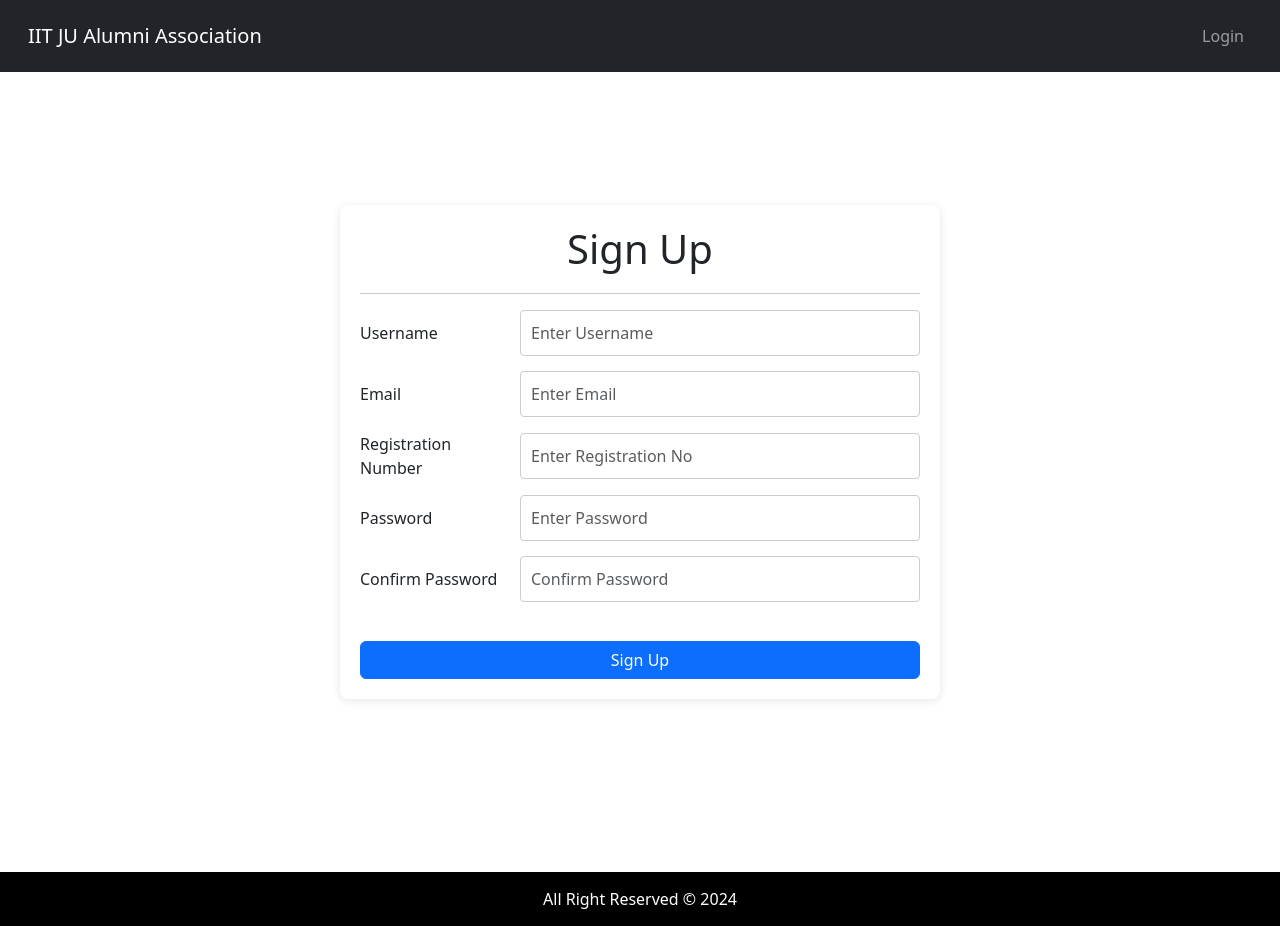
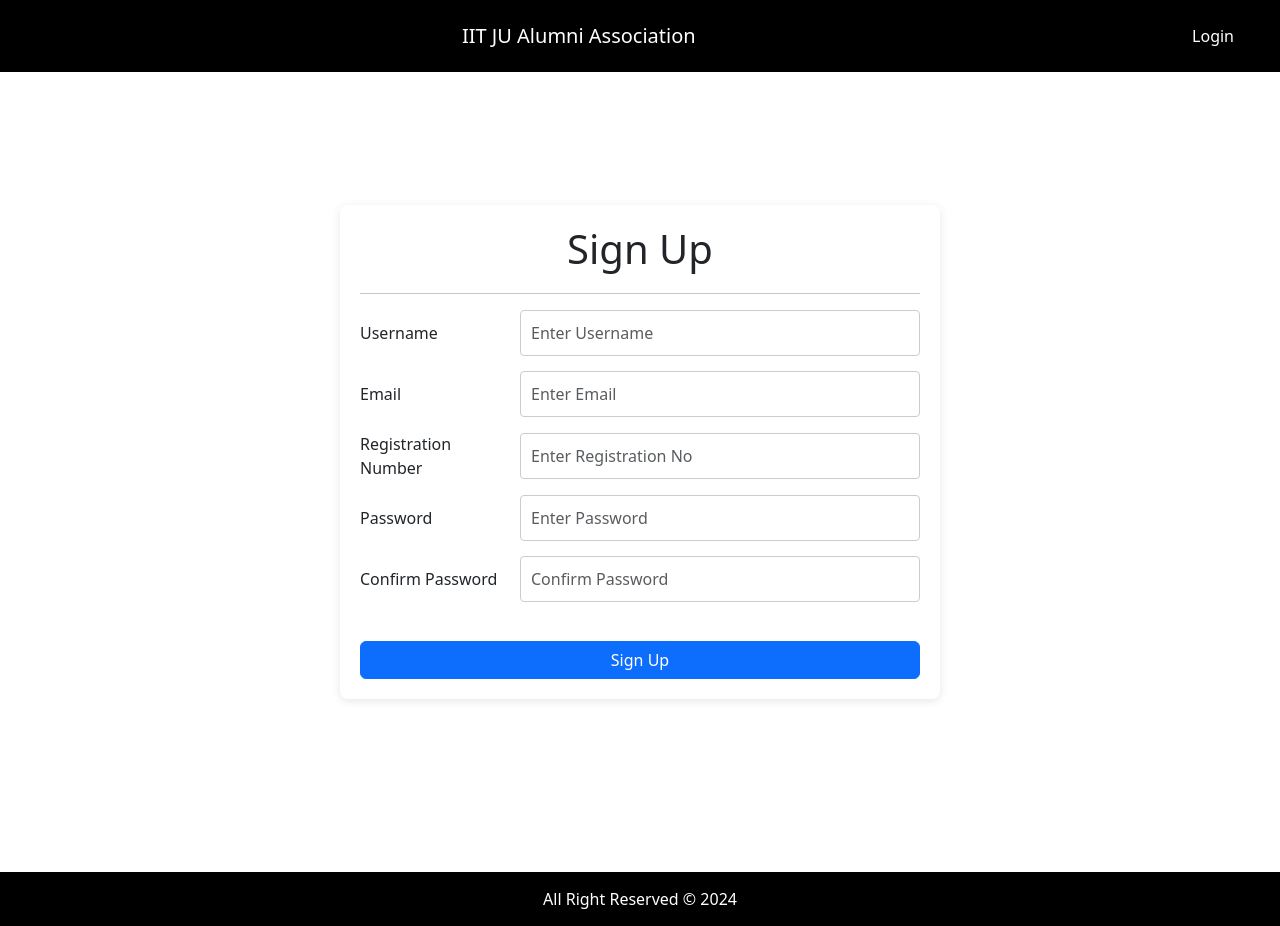
Before and after one commit to mesahal/ijaa-frontend, a React (Create React App) app: page /register in a window 1280 px wide. Built offline with nearby package versions, Linux system fonts and the light colour scheme.

Commit message:
header style fixed

```diff
--- a/src/App.js
+++ b/src/App.js
@@ -1,29 +1,46 @@
-import React from "react";
+import React, { useState, useEffect } from "react";
 import { BrowserRouter, Routes, Route } from "react-router-dom";
 import HeaderComponent from "./components/HeaderComponent";
 import FooterComponent from "./components/FooterComponent";
 import ListUserComponent from "./pages/ListUserComponent";
 import Register from "./pages/RegisterComponent";
 import Login from "./pages/LoginComponent";
-import Sidebar from "./components/Sidebar"; // Import Sidebar component
-import ProtectedRoute from "./components/ProtectedRoute"; // Import ProtectedRoute
-import LogoutComponent from "./pages/LogoutComponent"; // Import logout component
-import Profile from "./pages/Profile";
+import ProtectedRoute from "./components/ProtectedRoute";
+import LogoutComponent from "./pages/LogoutComponent";
+import Sidebar from "./components/Sidebar"; // Import your Sidebar
 
 function App() {
-  const token = localStorage.getItem("token"); // Check if token exists
-  console.log(token);
+  const [token, setToken] = useState(localStorage.getItem("token"));
+
+  // Listen to token changes in localStorage (for example, when login/logout happens)
+  useEffect(() => {
+    const storedToken = localStorage.getItem("token");
+    setToken(storedToken);
+  }, [token]); // Trigger this effect when the token state changes
+
+  const handleLogin = (newToken) => {
+    localStorage.setItem("token", newToken);
+    setToken(newToken); // Update the state when the user logs in
+  };
+
+  const handleLogout = () => {
+    localStorage.removeItem("token");
+    setToken(null); // Update the state when the user logs out
+  };
+
   return (
     <BrowserRouter>
       <HeaderComponent />
       <div className="app-layout">
-        {/* Render the sidebar only if user is logged in */}
-        {token && <Sidebar />}
+        {token && <Sidebar />}{" "}
+        {/* Show Sidebar only when the user is logged in */}
         <div className="container">
           <Routes>
             <Route path="/register" element={<Register />} />
-            <Route path="/" element={<Login />} />
-            {/* Protect the users route */}
+            <Route
+              path="/"
+              element={<Login onLogin={handleLogin} />} // Pass the login handler
+            />
             <Route
               path="/users"
               element={
@@ -32,7 +49,11 @@ function App() {
                 </ProtectedRoute>
               }
             />
-            <Route path="/logout" element={<LogoutComponent />} />
+            <Route
+              path="/logout"
+              element={<LogoutComponent onLogout={handleLogout} />}
+            />{" "}
+            {/* Pass the logout handler */}
           </Routes>
         </div>
       </div>
--- a/src/components/HeaderComponent.js
+++ b/src/components/HeaderComponent.js
@@ -1,5 +1,6 @@
 import React from "react";
 import { Link, useLocation } from "react-router-dom";
+import "../styles/Header.css";
 
 const HeaderComponent = () => {
   const location = useLocation();
@@ -8,7 +9,7 @@ const HeaderComponent = () => {
   return (
     <div>
       <header>
-        <nav className="navbar navbar-expand-md navbar-dark bg-dark p-3">
+        <nav className="navbar navbar-expand-md navbar p-3 header-container">
           <div className="container-fluid">
             <a className="navbar-brand" href="#">
               IIT JU Alumni Association
--- a/src/pages/LoginComponent.js
+++ b/src/pages/LoginComponent.js
@@ -3,7 +3,7 @@ import { useNavigate } from "react-router-dom";
 import axios from "axios";
 import "../styles/Login.css"; // Import custom styles
 
-function Login() {
+function Login({ onLogin }) {
   const [username, setUsername] = useState("");
   const [password, setPassword] = useState("");
   const [errorMessage, setErrorMessage] = useState(""); // State for error message
@@ -29,6 +29,7 @@ function Login() {
           if (res.data.data != null) {
             const token = res.data.data.token;
             localStorage.setItem("token", token);
+            onLogin(token); // Update token state in parent (App.js)
             navigate("/users");
           } else {
             setErrorMessage(res.data.message);
--- a/src/pages/LogoutComponent.js
+++ b/src/pages/LogoutComponent.js
@@ -1,16 +1,19 @@
 import React, { useEffect } from "react";
 import { useNavigate } from "react-router-dom";
 
-const LogoutComponent = () => {
+const LogoutComponent = ({ onLogout }) => {
   const navigate = useNavigate();
 
   useEffect(() => {
     // Clear JWT token from localStorage
     localStorage.removeItem("token");
 
+    // Call the onLogout function to update the state in App.js
+    onLogout();
+
     // Redirect to login page
     navigate("/");
-  }, [navigate]);
+  }, [navigate, onLogout]);
 
   return (
     <div>
--- /dev/null
+++ b/src/styles/Header.css
@@ -0,0 +1,42 @@
+/* Header.css */
+.header-container {
+  background-color: black !important; /* Ensure background color is applied */
+}
+
+.navbar {
+  display: flex;
+  justify-content: space-between; /* Ensure spacing between elements */
+}
+
+.navbar-brand {
+  font-size: 1.5rem;
+  color: white !important; /* Ensure text color is white */
+  text-align: center;
+  width: 90%; /* Center the title */
+}
+
+.navbar-nav {
+  display: flex; /* Use flexbox for navbar items */
+  margin-left: auto; /* Push nav items to the right */
+}
+
+.nav-item {
+  display: inline; /* Ensure nav items are inline */
+}
+
+.nav-link {
+  color: white !important; /* Ensure link text color is white */
+  margin-right: 10px;
+}
+
+.nav-link:hover {
+  color: #cccccc !important; /* Optional hover effect */
+}
+
+.collapse {
+  flex-grow: 0;
+}
+
+.navbar-brand:hover {
+  color: #f8f9fa !important; /* Optional hover effect for brand */
+}
--- a/src/styles/index.css
+++ b/src/styles/index.css
@@ -4,9 +4,10 @@
   color: white;
   padding: 15px;
   text-align: center;
-  position: fixed;
-  bottom: 0;
   width: 100%;
+  margin-top: auto;
+  position: sticky; /* Stick the footer to the bottom of the viewport */
+  bottom: 0; /* Keep it at the bottom */
 }
 
 /* Ensure that content and sidebar don't overlap */
@@ -21,15 +22,17 @@
   flex-grow: 1; /* Allows the main content area to grow and take remaining space */
 }
 
-/* Sidebar Styling */
 .sidebar {
   width: 250px;
   background-color: #333;
   color: white;
   padding: 15px;
-  position: relative;
+  position: fixed; /* Keep sidebar fixed on the screen */
+  top: 0; /* Align it to the top of the viewport */
+  left: 0; /* Align it to the left side of the viewport */
+  height: 100vh; /* Make the sidebar take the full viewport height */
   transition: width 0.3s;
-  height: 100vh;
+  overflow-y: auto; /* Allow scrolling within the sidebar if it overflows */
 }
 
 .sidebar a {
@@ -62,8 +65,9 @@
 
 /* Ensure footer is always at the bottom */
 .footer {
-  position: relative;
   margin-top: auto;
+  width: 100%;
+  position: relative; /* Reset relative position here to avoid overlap issues */
 }
 
 /* Responsive Design for Small Screens */
```
